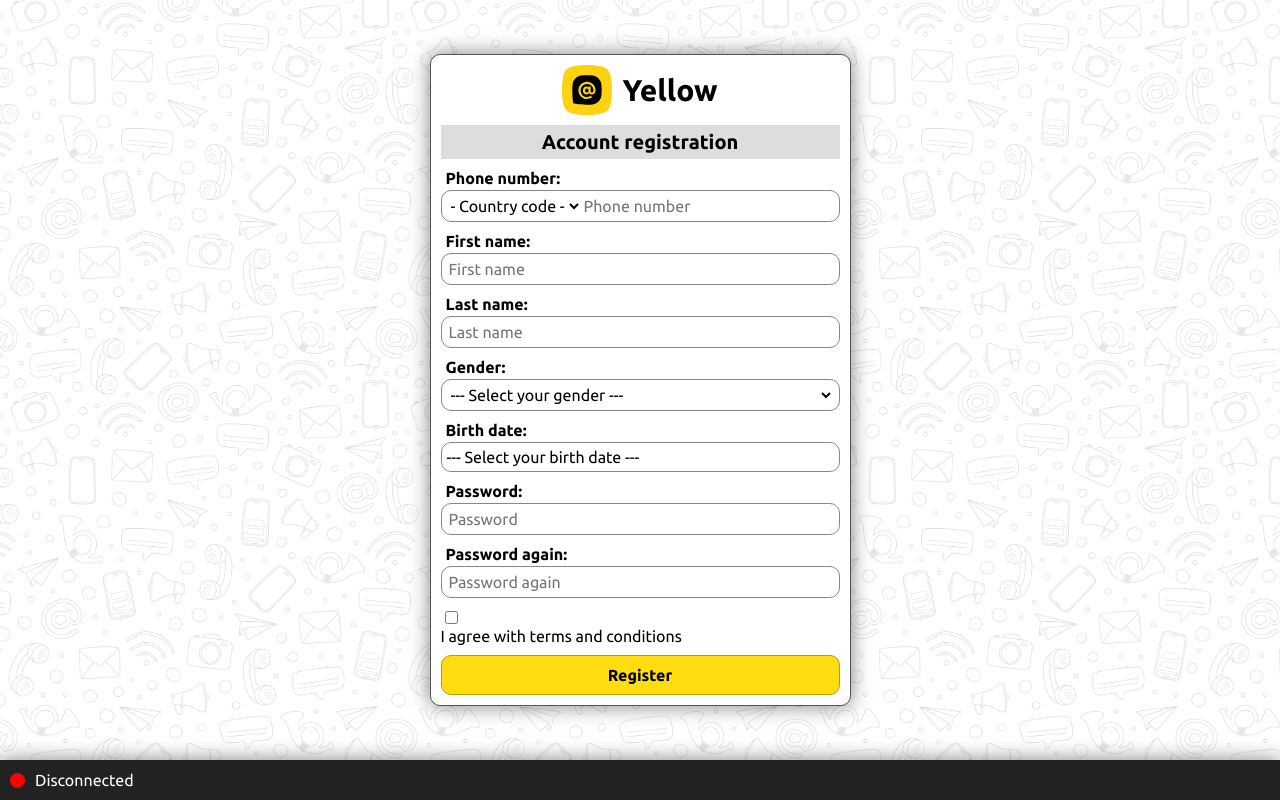
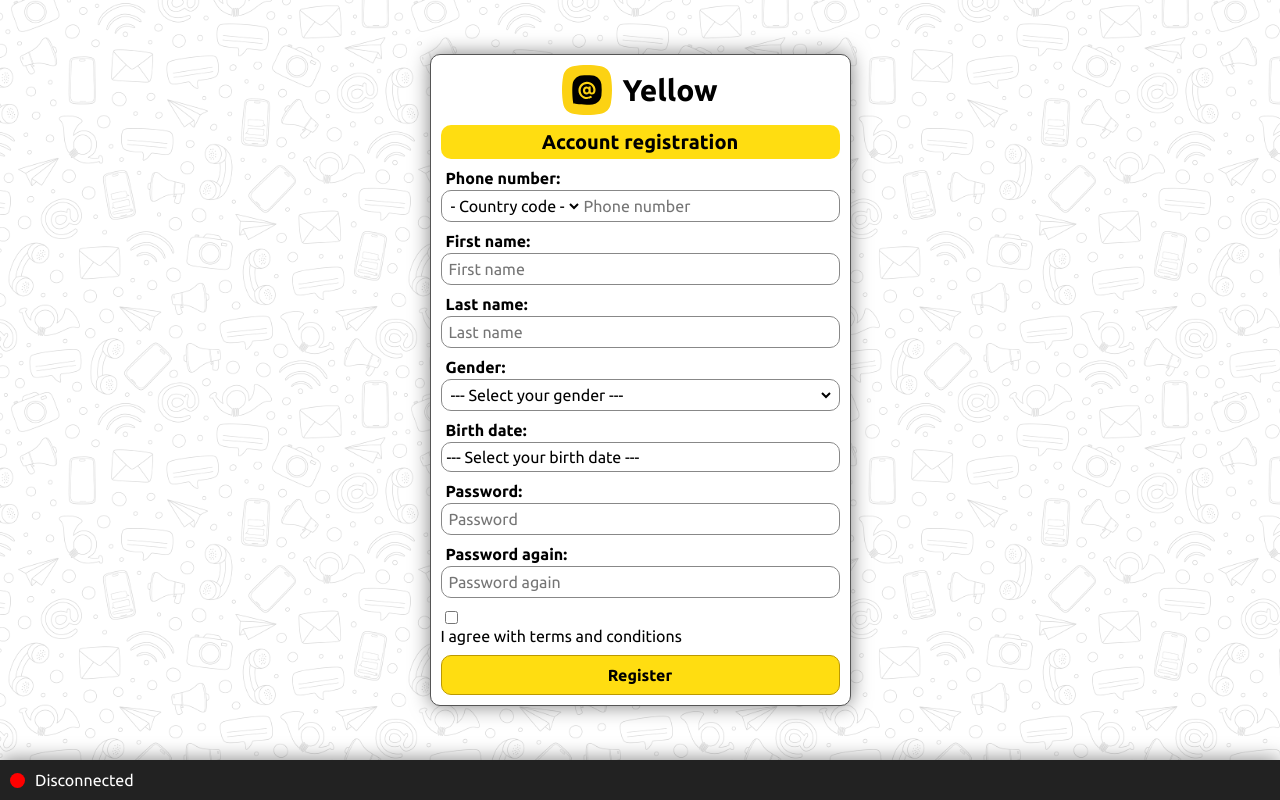
Before and after one commit to libersoft-org/yellow-registration, a SvelteKit app: page / in a window 1280 px wide. Built offline with nearby package versions, Linux system fonts and the light colour scheme.

Commit message:
First commit

```diff
--- a/src/routes/+page.svelte
+++ b/src/routes/+page.svelte
@@ -71,7 +71,8 @@
   text-align: center;
   font-size: 20px;
   font-weight: bold;
-  background-color: #ddd;
+  background-color: #fd1;
+  border-radius: 10px;
  }
 
  .status {
```
